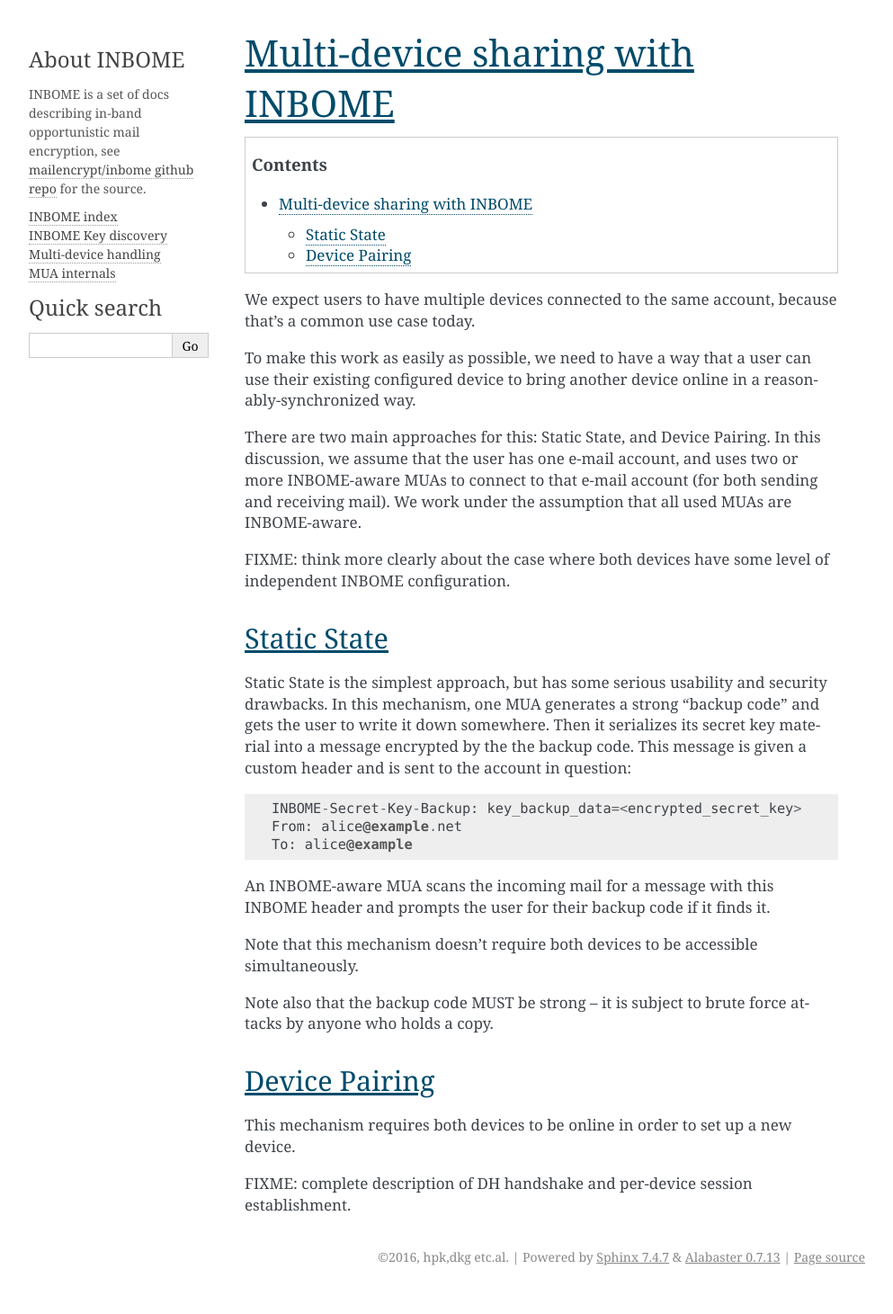
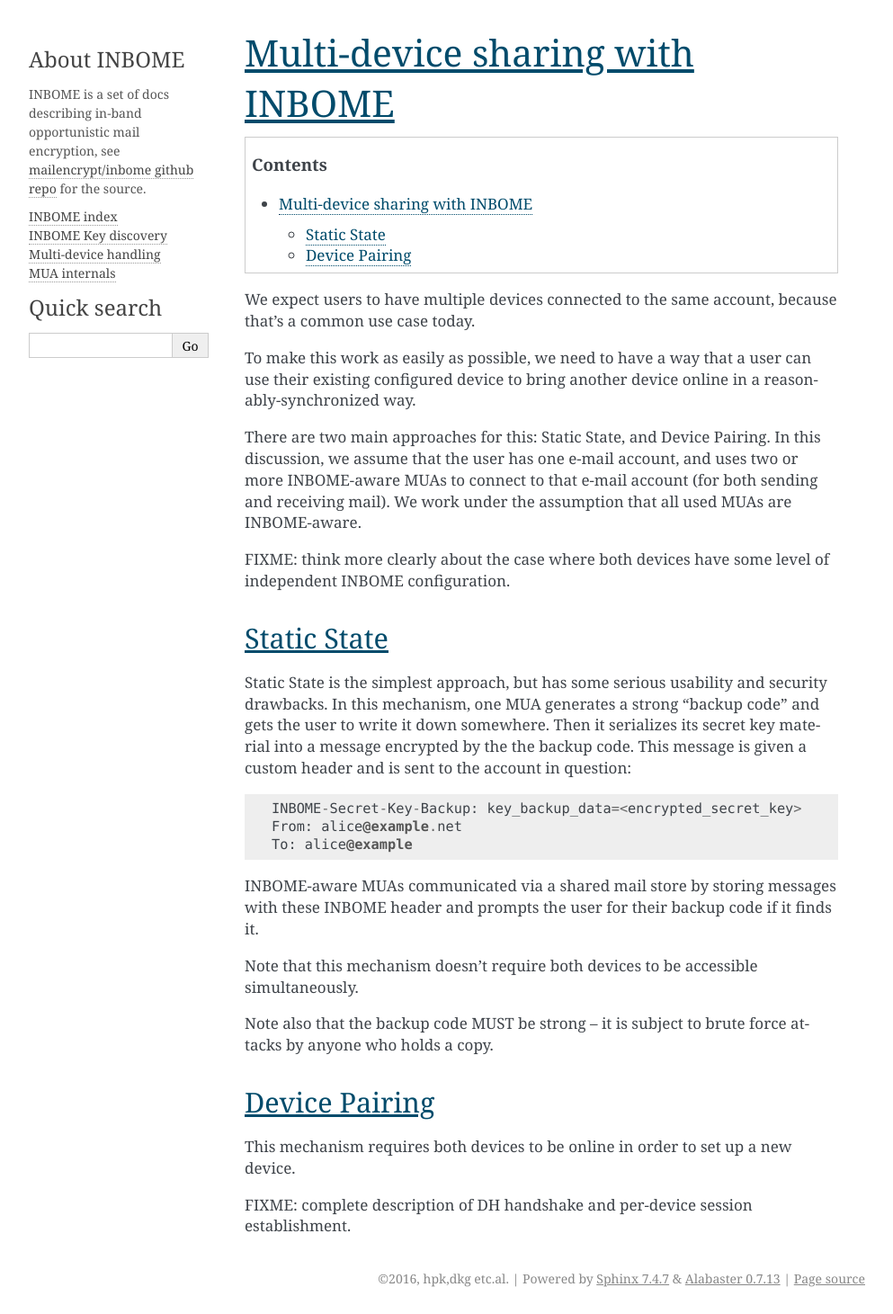
Before and after one commit to autocrypt/autocrypt, a Sphinx documentation site: the page built from doc/multi-device.rst, in a window 1280 px wide. Shown: the whole page at 90% size, without its empty margins (148-1141 px from the left). Built offline with Sphinx 7.4.7, drawn with Linux system fonts in a browser that asks for light colours; before the commit the page ends 1437 px from its top, so only the background shows below that.

Commit message:
adding some results of the discussion at AME 2016

```diff
--- a/doc/multi-device.rst
+++ b/doc/multi-device.rst
@@ -33,9 +33,9 @@ account in question::
     From: alice@example.net
     To: alice@example
 
-An INBOME-aware MUA scans the incoming mail for a message with this
-INBOME header and prompts the user for their backup code if it finds
-it.
+INBOME-aware MUAs communicated via a shared mail store by storing
+messages with these INBOME header and prompts the user for their backup
+code if it finds it.
 
 Note that this mechanism doesn't require both devices to be accessible
 simultaneously.
```
Also changed, not shown: doc/key-formats.rst (added, +13 -0 lines), doc/mua-requirements.rst (added, +14 -0 lines), doc/reasons.rst (added, +15 -0 lines).
